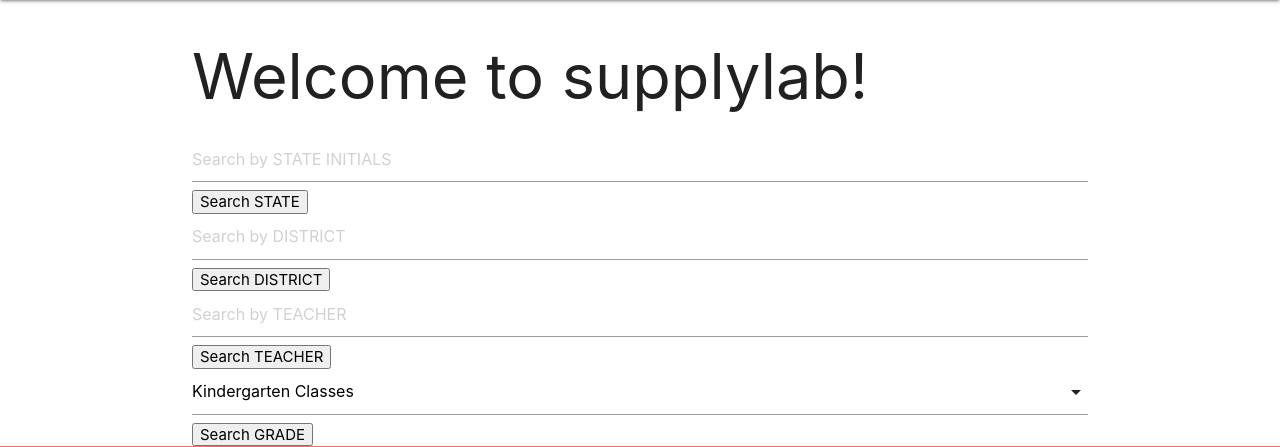
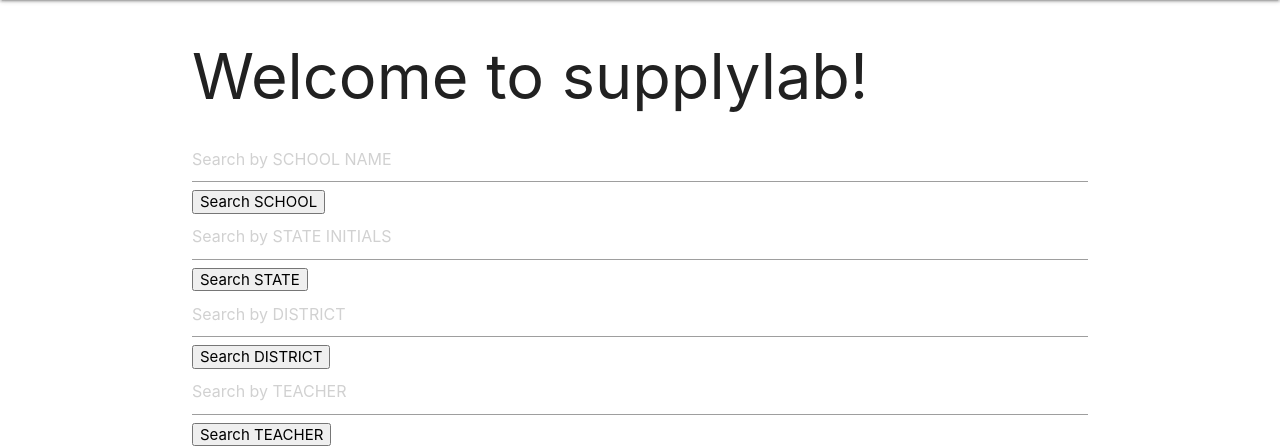
Before and after one commit to kepackard/supplylab, a Django app: page / in a window 1280 px wide. Shown: the part 64-511 px from the top of the page. Run offline with Django 3.2, Linux system fonts and the light colour scheme.

Commit message:
added search by school to home.html and views.py

```diff
--- a/main_app/templates/home.html
+++ b/main_app/templates/home.html
@@ -4,7 +4,10 @@
 
     <h1>Welcome to supplylab!</h1>
     <!-- todo - add content -->
-
+    <form action="{% url 'search_results' %}" method="get">
+        <input name="school_name" type="text" placeholder="Search by SCHOOL NAME" onkeydown="return (event.keyCode!=13);"/>
+        <input type="submit" value="Search SCHOOL" />
+    </form>
     <form action="{% url 'search_results' %}" method="get">
         <input name="state" type="text" placeholder="Search by STATE INITIALS" onkeydown="return (event.keyCode!=13);"/>
         <input type="submit" value="Search STATE" />
@@ -16,8 +19,6 @@
     <form action="{% url 'search_results' %}" method="get">
         <input name="teacher_name" type="text" placeholder="Search by TEACHER" onkeydown="return (event.keyCode!=13);"/>
         <input type="submit" value="Search TEACHER" />
-        <!-- <input name="district" type="text" placeholder="Search by DISTRICT" onkeydown="return (event.keyCode!=13);"/>
-        <input name="grade" type="text" placeholder="Search by GRADE (elementary, middle, or high)" onkeydown="return (event.keyCode!=13);"/> -->
     </form>
     <form action="{% url 'search_results' %}" method="get">
         <select name="grade" id="grade">
--- a/main_app/views.py
+++ b/main_app/views.py
@@ -134,6 +134,9 @@ class SearchResultsView(ListView):
     template_name = 'search_results.html'
 
     def get_queryset(self):
+        if (self.request.GET.get('school_name') != None):
+            query = self.request.GET.get('school_name')
+            object_list = Classroom.objects.filter(Q(school_name__icontains=query))
         if (self.request.GET.get('state') != None):
             query = self.request.GET.get('state')
             object_list = Classroom.objects.filter(Q(state__icontains=query))
```
